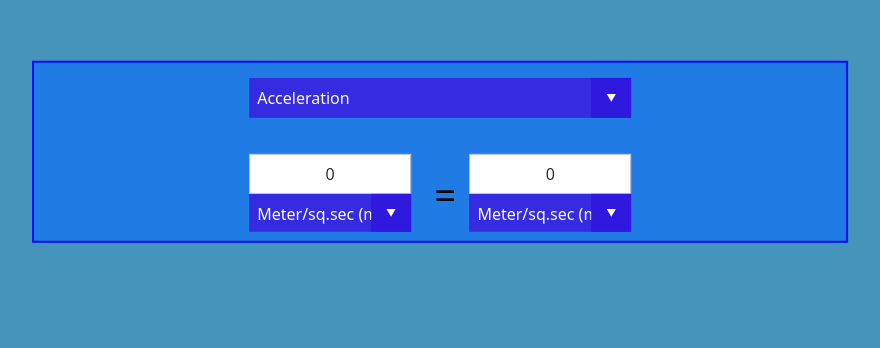
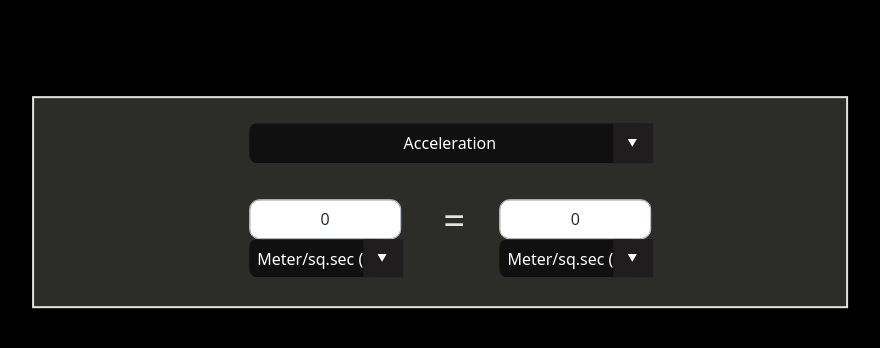
Before and after one commit to bethebosss/CodeClause_UnitConverter, a plain HTML site: page index.html in a window 1280 px wide. Shown: the part 154-502 px from the top of the page, without its empty margins (184-1064 px from the left). Drawn offline with nearby package versions, Linux system fonts and the light colour scheme.

Commit message:
Style Changed

```diff
--- a/style.css
+++ b/style.css
@@ -8,12 +8,12 @@
 .converter-wrapper input {
   font-family: 'Open Sans', sans-serif;
   font-size: 1em;
-  width: 100%;
+  width: 115%;
   text-align: center;
   margin-top: 10px;
   height: 40px;
   box-sizing: border-box;
-  border-radius: 0px !important;
+  border-radius: 10px !important;
 }
 
 .converter-wrapper span {
@@ -24,16 +24,17 @@
 }
 
 .converter-wrapper span select {
-  background-color: rgb(55, 43, 226);
+  background-color: rgb(15, 16, 15);
   color: #fff;
   font-size: inherit;
   padding: 8px;
-  width: 100%;
+  width: 105%;
   border: 0;
   margin: 0;
-  border-radius: 0px;
+  border-radius: 8px;
   text-indent: 0.01px;
   text-overflow: '';
+  text-align: center;
 }
 
 .converter-wrapper span::before,
@@ -48,7 +49,7 @@
   height: 1em;
   font-size: .625em;
   line-height: 1;
-  right: 1.5em;
+  right: -0.6em;
   top: 50%;
   margin-top: -.5em;
   color:
@@ -57,11 +58,11 @@
 
 .converter-wrapper span::before {
   width: 2.5em;
-  right: 0;
+  right: -22px;
   top: 0;
   bottom: 0;
   border-radius: 0;
-  background-color: rgb(48, 25, 223);
+  background-color: rgb(31, 29, 29);
 }
 
 .converter-side-a,
@@ -76,21 +77,21 @@
     float: left;
     box-sizing: border-box;
     width: 10%;
-    color: rgb(5, 5, 5);
+    color: rgb(231, 226, 226);
     font-size: 2.4em;
     line-height: 0;
     text-align: center;
-    padding-top: 60px;
+    padding-top: 40px;
     text-align: center !important;
-    padding-left: 10px;
+    padding-left: 22px;
 }
 
 .converter-side-a {
-  padding-right: 10px;
+  padding-right: 40px;
 }
 
 .converter-side-b {
-  padding-left: 10px;
+  padding-left: 40px;
 }
 
 .container{
@@ -98,14 +99,16 @@
 }
 
 body{
-  background-color: rgb(69, 149, 186);
+  background-color: rgb(0, 0, 0);
   overflow: hidden;
 }
 
 .box{
   padding: 0px;
-  border: 2px solid rgb(7, 10, 242);
+  border: 2px solid rgb(225, 225, 225);
   transform: translate(25%,118%);
-  background-color: rgb(32, 123, 228);
+  background-color: rgb(44, 45, 41);
   width:65%;
+  padding-top: 10px;
+  padding-bottom: 20px;
 }
```
